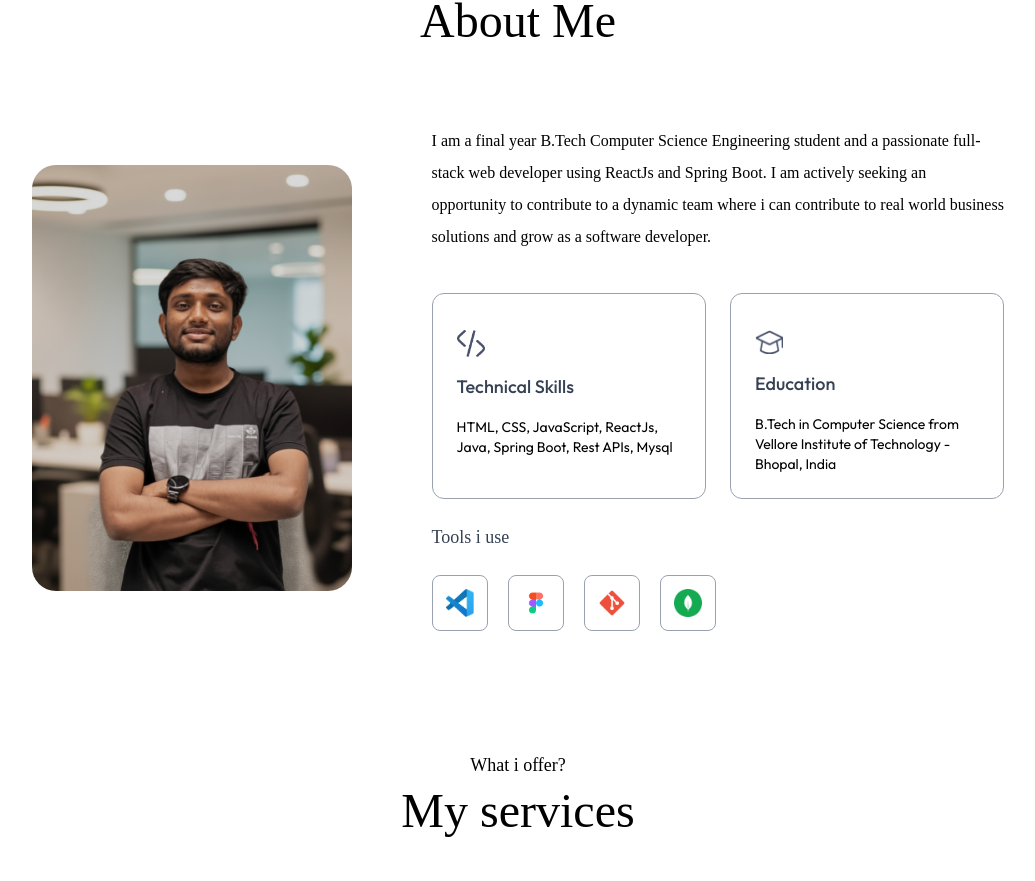
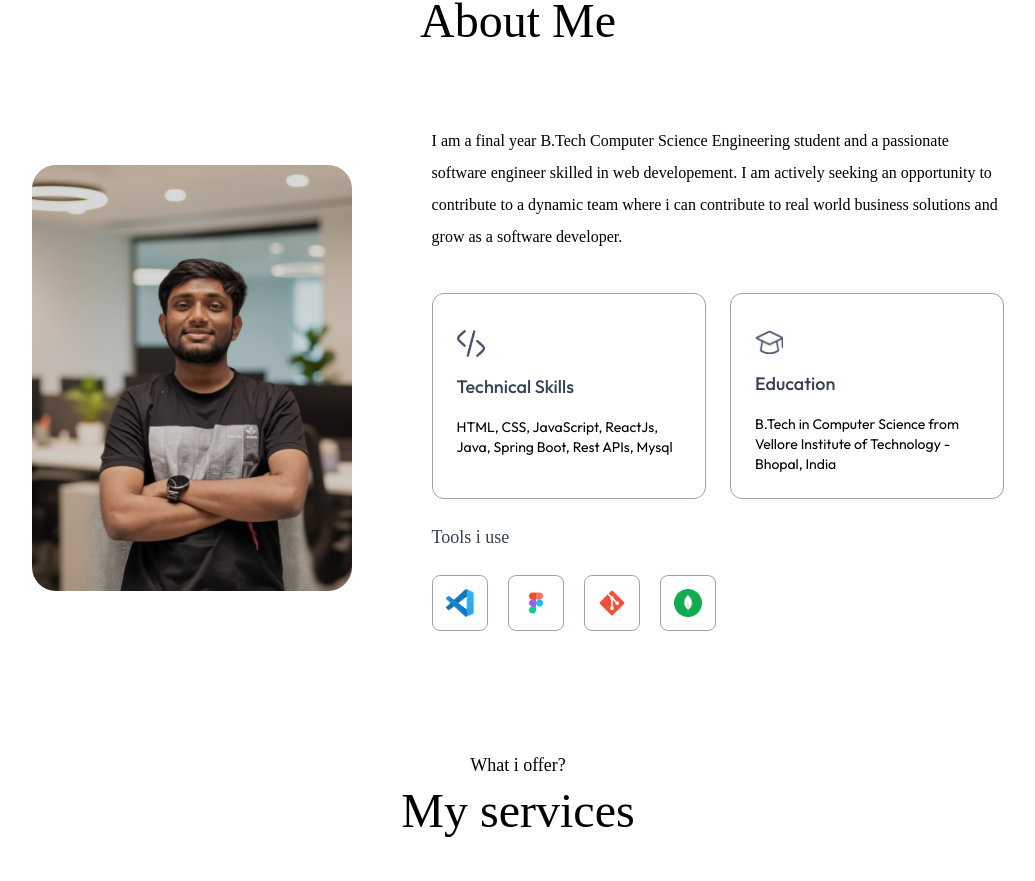
Before and after one commit to isayushgupta/Personal-Portfolio, a Next.js app: page / in a window 1280 px wide. Shown: the part 959-1840 px from the top of the page, without its empty margins (122-1157 px from the left). Built offline with nearby package versions, Linux system fonts and the light colour scheme; a web font is replaced by a local one.

Commit message:
Updated intro

```diff
--- a/app/components/About.jsx
+++ b/app/components/About.jsx
@@ -59,7 +59,7 @@ const About = ({ isDarkMode, setisDarkMode }) => {
         >
           <p className="mb-10 max-w-2xl font-ovo text-center lg:text-left">
             I am a final year B.Tech Computer Science Engineering student and a passionate
-            full-stack web developer using ReactJs and Spring Boot. I am actively seeking an opportunity to
+            software engineer skilled in web developement. I am actively seeking an opportunity to
             contribute to a dynamic team where i can contribute to real world
             business solutions and grow as a software developer.
           </p>
```
